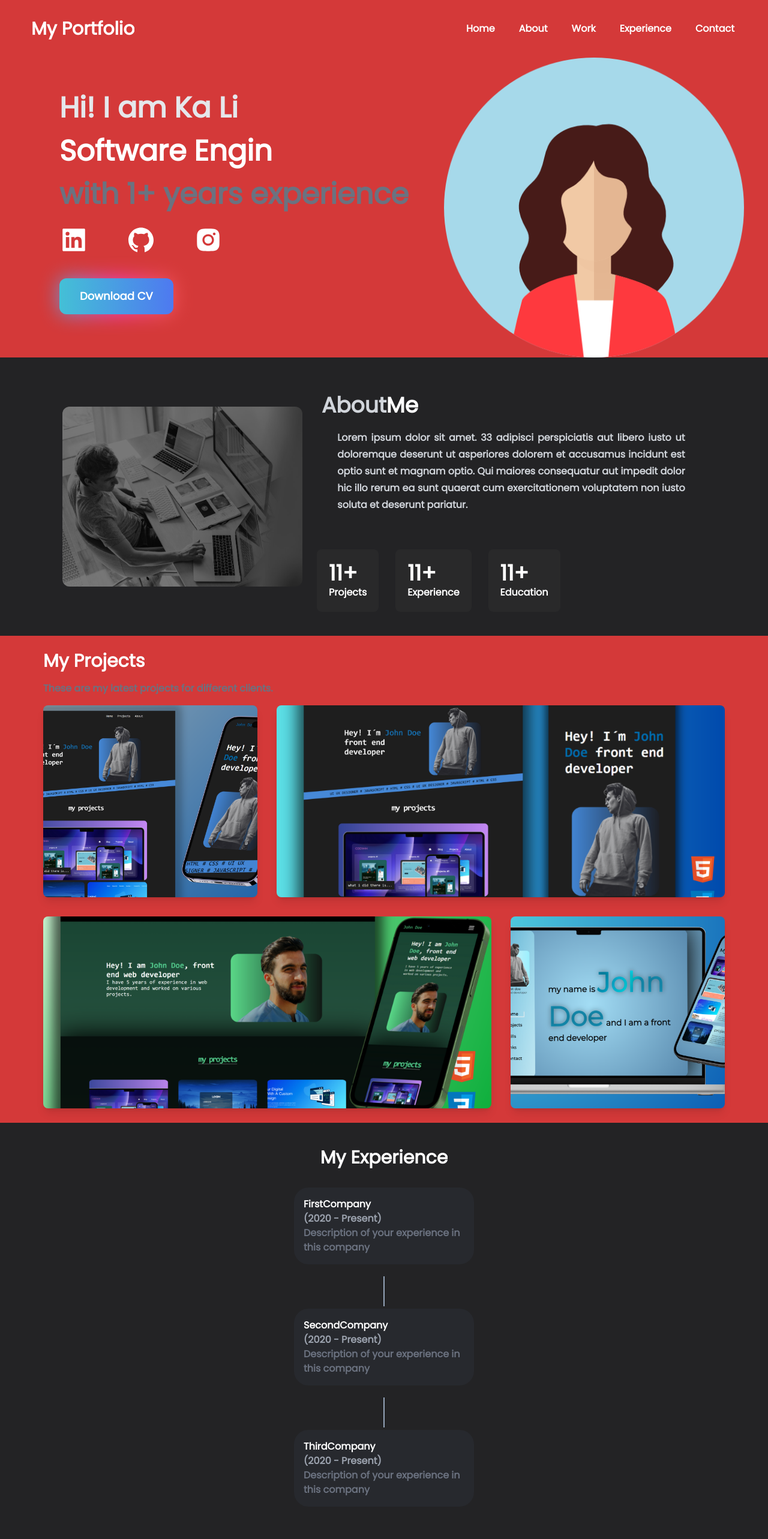
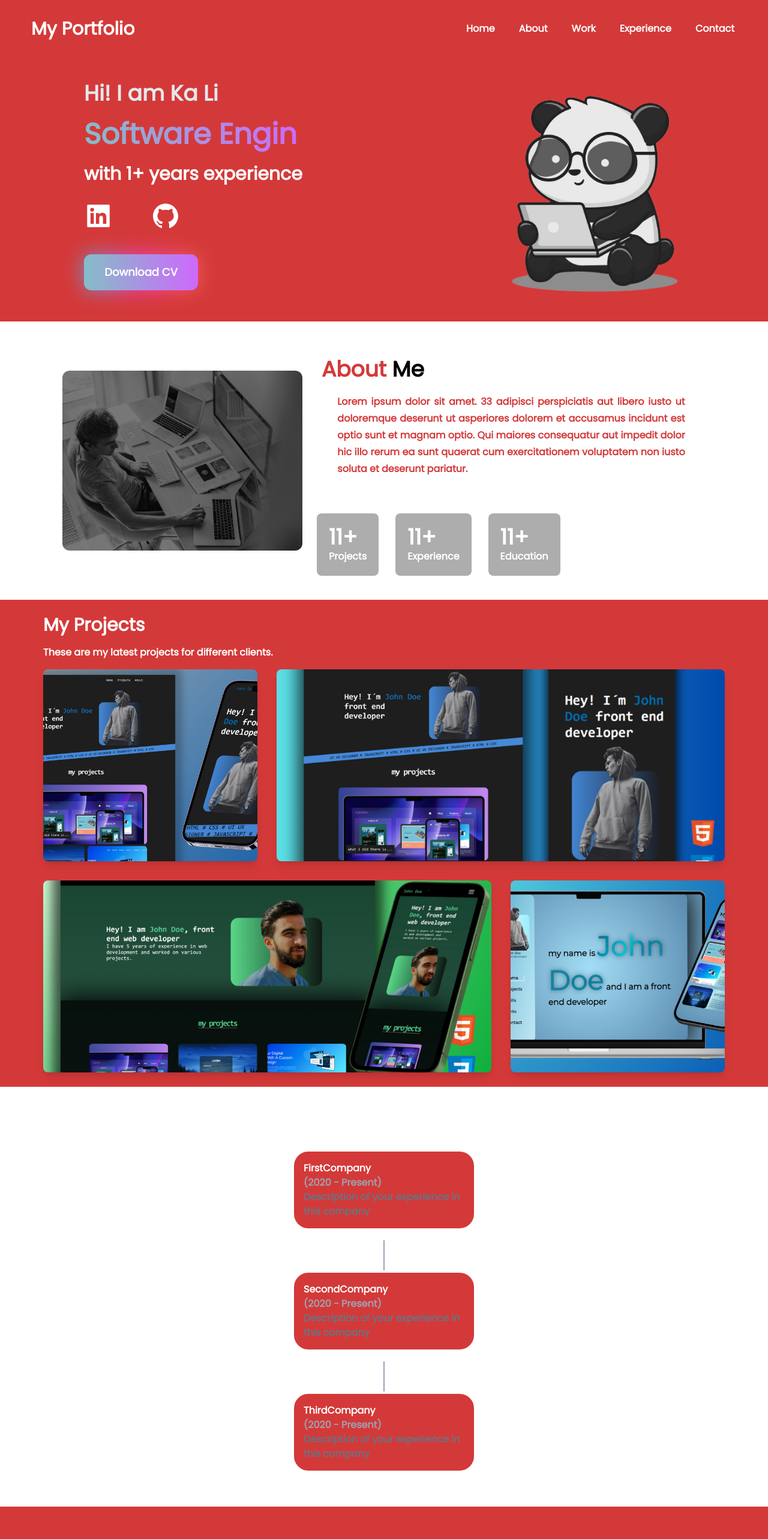
Before and after one commit to kalilim269/my-portfolio, a React (Create React App) app: page / in a window 1280 px wide. Shown: the top 2566 px of the page at 60% size. Built offline with nearby package versions, Linux system fonts and the light colour scheme.

Commit message:
2nd commit

```diff
--- a/src/components/About.jsx
+++ b/src/components/About.jsx
@@ -3,7 +3,7 @@ import aboutImg from "../assets/about4.jpeg";
 
 const About = () => {
   return (
-    <div className="py-10 text-white bg-[#232325] h-auto" id="about">
+    <div className="py-10 text-[#d43939] bg-[#ffffff] h-auto" id="about">
       <div className="flex sm:flex-row flex-col-reverse items-center md:gap-6 gap-12 px-10 max-w-6xl mx-auto">
         <div>
           <div className="w-[400px] h-full">
@@ -17,9 +17,9 @@ const About = () => {
 
         <div>
           <div className="p-2">
-            <div className="text-gray-300 my-3">
+            <div className="text-[#d43939] my-3">
               <h3 className="text-4xl font-semibold mb-5">
-                About<span className="primart-text">Me</span>
+                About <span className="text-black">Me</span>
               </h3>
               <p className="text-justify leading-7 w-11/12 mx-auto">
                 Lorem ipsum dolor sit amet. 33 adipisci perspiciatis aut libero
--- a/src/components/Experience.jsx
+++ b/src/components/Experience.jsx
@@ -2,10 +2,10 @@ import React from 'react'
 
 const Experience = () => {
   return (
-    <div className='py-10 bg-[#232325]' id='experience'>
+    <div className='py-10 bg-[#ffffff]' id='experience'>
         <h2 className='mb-8 text-3xl text-white text-center'>My <span>Experience</span></h2>
 
-        <div className='mb-[20px] text-white relative bg-gray-700/20 p-4 rounded-3xl max-w-[300px] sm:max-x-[600px] mx-auto'>
+        <div className='mb-[20px] text-white relative bg-[#d43939] p-4 rounded-3xl max-w-[300px] sm:max-x-[600px] mx-auto'>
             <p>FirstCompany</p>
             <p className='text-gray-400'>(2020 - Present)</p>
             <p className='text-gray-500'>
@@ -15,7 +15,7 @@ const Experience = () => {
 
         <div className='h-[50px] w-[2px] bg-slate-400 relative my-1 mx-auto'></div>
 
-        <div className='mb-[20px] text-white relative bg-gray-700/20 p-4 rounded-3xl max-w-[300px] sm:max-x-[600px] mx-auto'>
+        <div className='mb-[20px] text-white relative bg-[#d43939] p-4 rounded-3xl max-w-[300px] sm:max-x-[600px] mx-auto'>
             <p>SecondCompany</p>
             <p className='text-gray-400'>(2020 - Present)</p>
             <p className='text-gray-500'>
@@ -25,7 +25,7 @@ const Experience = () => {
 
         <div className='h-[50px] w-[2px] bg-slate-400 relative my-1 mx-auto'></div>
 
-        <div className='mb-[20px] text-white relative bg-gray-700/20 p-4 rounded-3xl max-w-[300px] sm:max-x-[600px] mx-auto'>
+        <div className='mb-[20px] text-white relative bg-[#d43939] p-4 rounded-3xl max-w-[300px] sm:max-x-[600px] mx-auto'>
             <p>ThirdCompany</p>
             <p className='text-gray-400'>(2020 - Present)</p>
             <p className='text-gray-500'>
--- a/src/components/Home.jsx
+++ b/src/components/Home.jsx
@@ -1,14 +1,14 @@
 import React from "react";
-import profilepic from "../assets/profilepic.png";
-import { AiFillLinkedin, AiFillGithub, AiFillInstagram } from "react-icons/ai";
+import profilepic from "../assets/profilepic2.png";
+import { AiFillLinkedin, AiFillGithub } from "react-icons/ai";
 import { TypeAnimation } from "react-type-animation";
 
 const Hero = () => {
   return (
     <div>
-      <div className="my-7 sm:my-0 max-w-[1200px] h-[80vh] h-auto mx-auto flex flex-col-reverse sm:flex-row justify-center align-center" id="home">
-        <div className="flex-col my-auto mx-auto">
-          <p className="md:text-5xl sm:text-4xl text-xl font-bold text-gray-200">
+      <div className="my-7 sm:my-0 max-w-[1200px] h-[80vh] h-auto mx-auto py-[2em] flex flex-col-reverse sm:flex-row justify-center align-center" id="home">
+        <div className="flex-col m-auto w-[500px] md:pl-0 pl-8">
+          <p className="md:text-4xl sm:text-3xl text-xl font-bold text-gray-200">
             Hi! I am Ka Li
           </p>
           <h1 className="md:text-5xl sm:text-4xl text-3xl font-bold md:py-6">
@@ -22,17 +22,18 @@ const Hero = () => {
               wrapper="span"
               speed={50}
               repeat={Infinity}
+              className="bg-primary-color"
             />
           </h1>
-          <div className="flex justify-center items-center">
-            <p className="md:text-5xl sm:text-4xl text-xl font-bold text-gray-500">
+          <div>
+            <p className="md:text-3xl sm:text-2xl text-lg font-bold text-white">
               with 1+ years experience
             </p>
           </div>
           <div className="text-5xl flex justify-start gap-16 my-7 text-white">
-            <AiFillLinkedin />
+            <a href="https://www.linkedin.com/in/limkali" target="blank"><AiFillLinkedin /></a>
+
             <AiFillGithub />
-            <AiFillInstagram />
           </div>
           <div className="relative inline-flex group my-3">
             <div
--- a/src/components/Work.jsx
+++ b/src/components/Work.jsx
@@ -13,7 +13,7 @@ const Work = () => {
             <h2 className="text-2xl lg:text-3xl text-white">
               My <span>Projects</span>
             </h2>
-            <p className="text-gray-500">
+            <p className="text-white">
               These are my latest projects for different clients.
             </p>
           </div>
--- a/src/index.css
+++ b/src/index.css
@@ -18,5 +18,5 @@ span,
 }
 
 .bg-primary-color {
-  background-image: linear-gradient(to right, #44c0d6, #4e79f0);
+  background-image: linear-gradient(to right, #85bdc7, #cd69fc);
 }
```
Also changed, not shown: src/assets/profilepic2.png (added).
